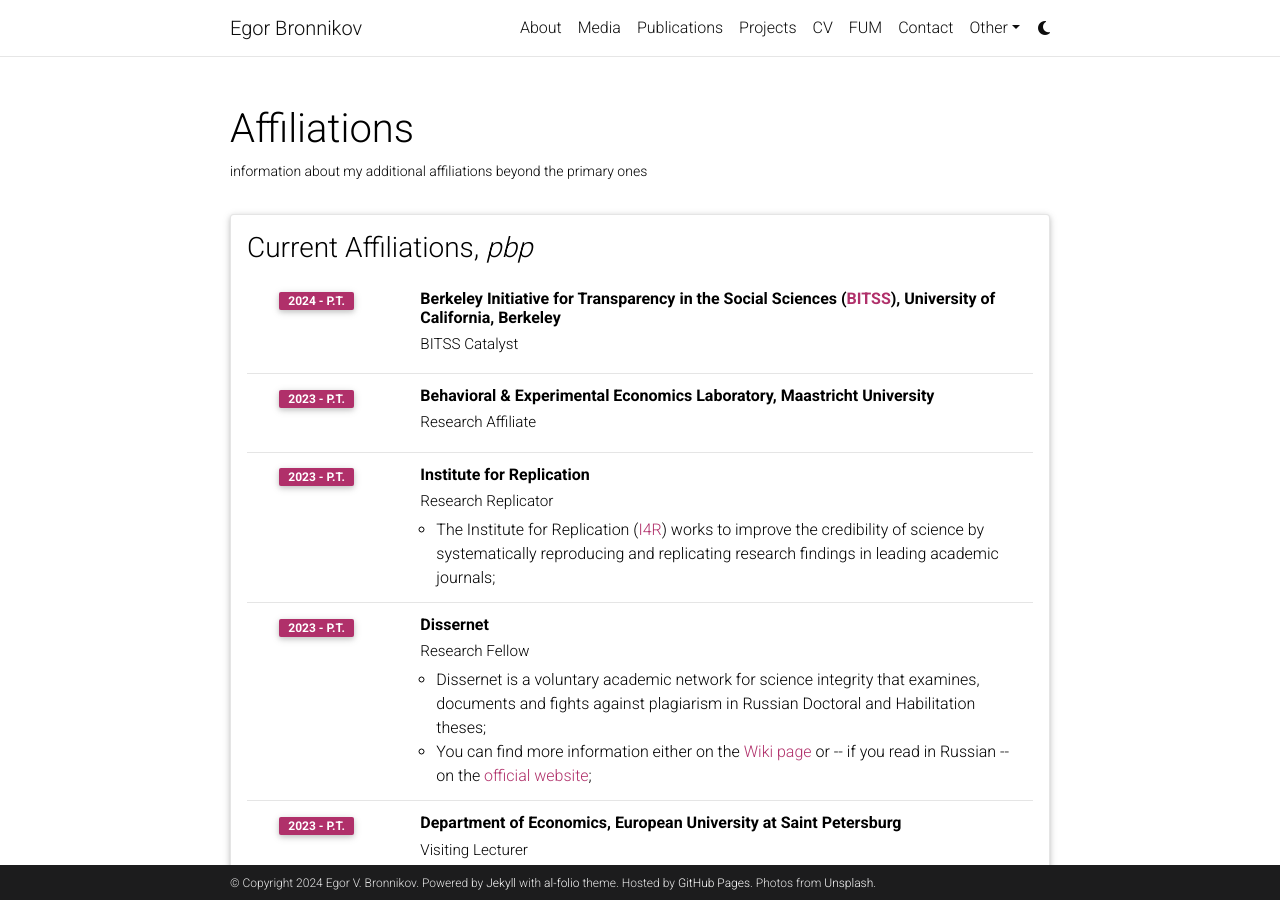
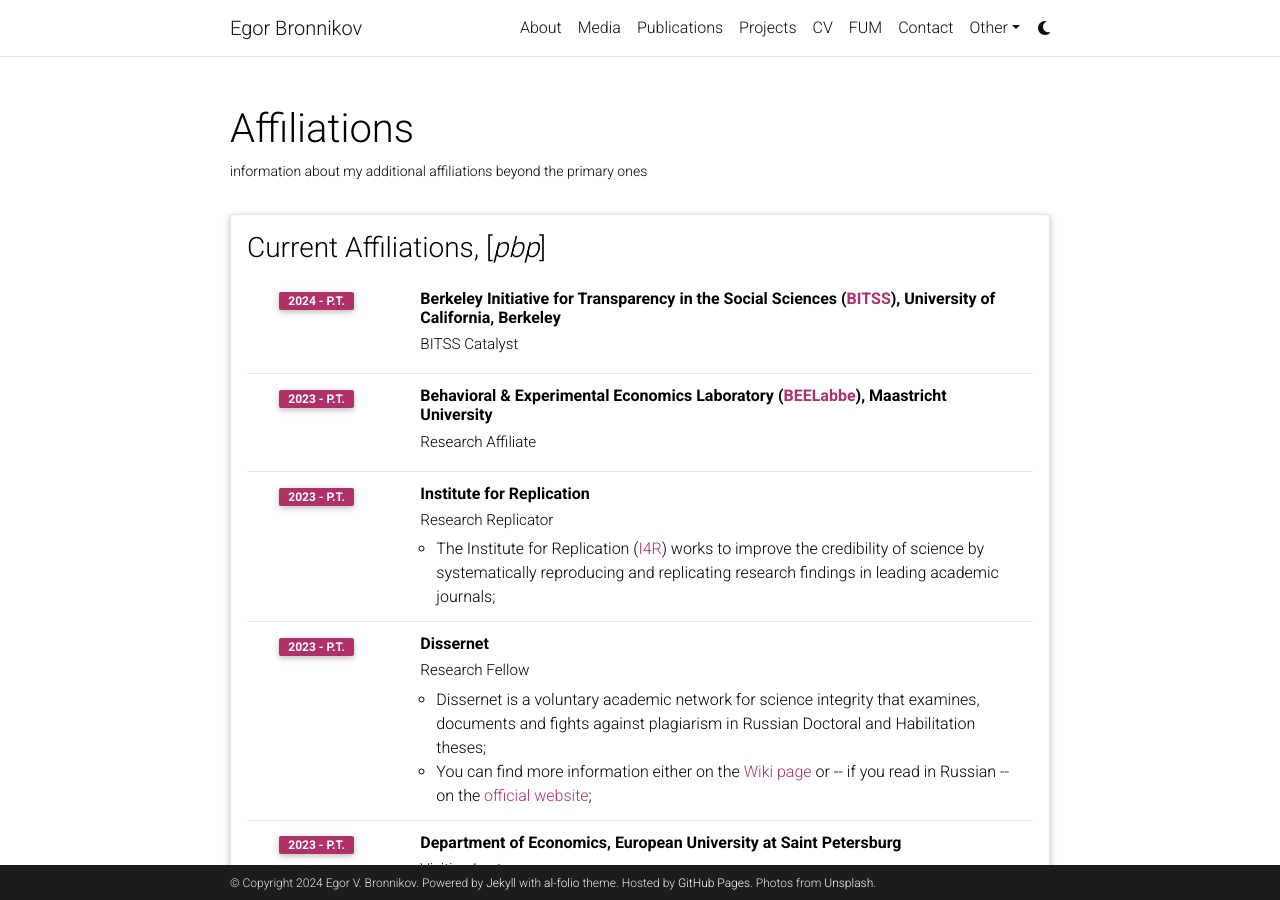
Before and after one commit to egorbronnikov/egorbronnikov.github.io, a Jekyll site: the page built from _pages/affiliations.md, in a window 1280 px wide and 900 px high. Built offline with Jekyll 4.4.1, drawn with Linux system fonts in a browser that asks for light colours; comment, search, counter and statistics services are not loaded; a style sheet for code colours, icons or effects is not loaded.

Commit message:
Update affiliations.yml

```diff
--- a/_data/affiliations.yml
+++ b/_data/affiliations.yml
@@ -1,10 +1,10 @@
-- title:  Current Affiliations, <i>pbp</i>
+- title:  Current Affiliations, [<i>pbp</i>]
   type: time_table
   contents:
     - title: Berkeley Initiative for Transparency in the Social Sciences (<a href="https://www.bitss.org/">BITSS</a>), University of California, Berkeley
       institution: BITSS Catalyst
       year: 2024 - p.t.
-    - title: Behavioral & Experimental Economics Laboratory, Maastricht University
+    - title: Behavioral & Experimental Economics Laboratory (<a href="https://sbe.maastrichtuniversity.nl/beelab/">BEELabbe</a>), Maastricht University
       institution: Research Affiliate
       year: 2023 - p.t.
     - title: Institute for Replication
```
